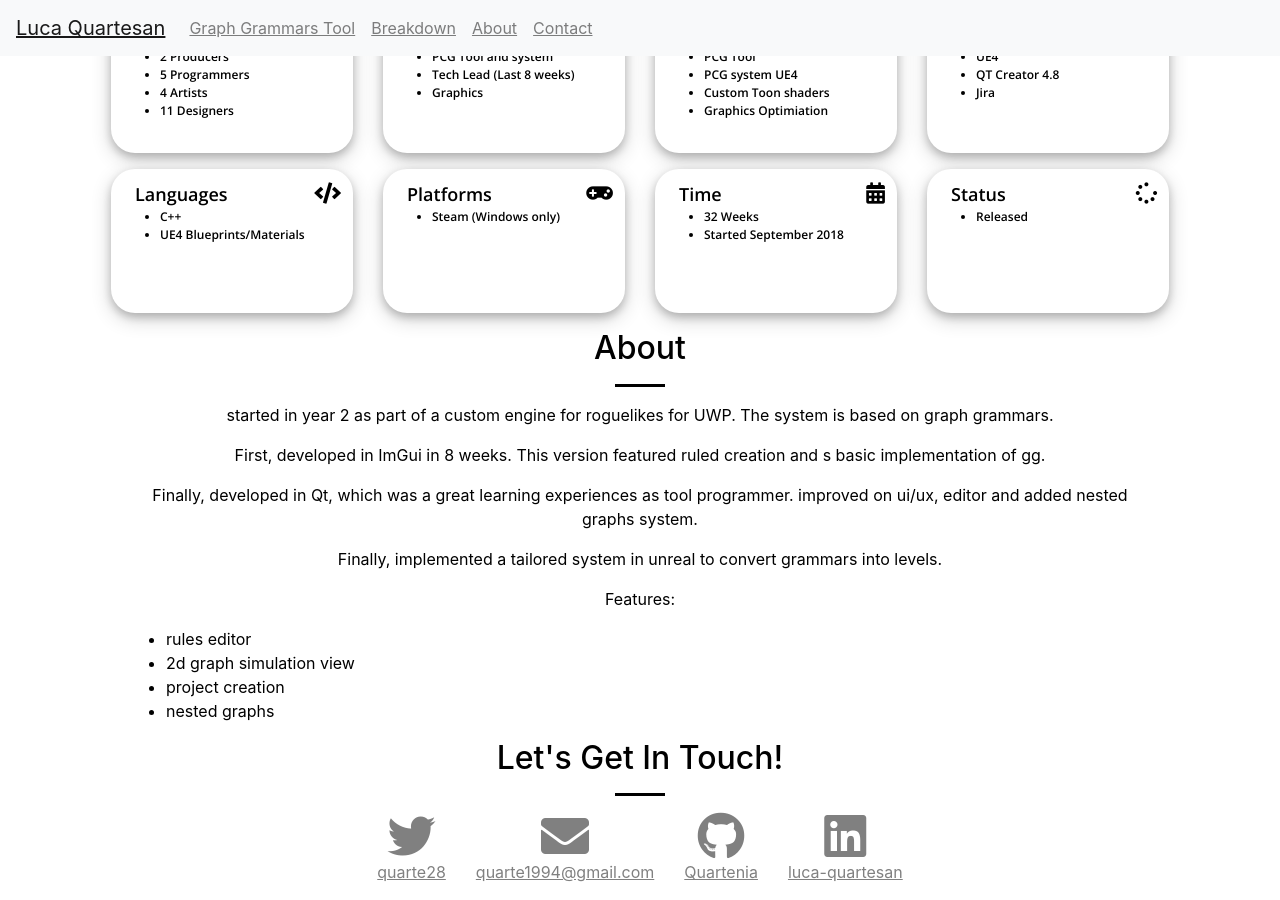
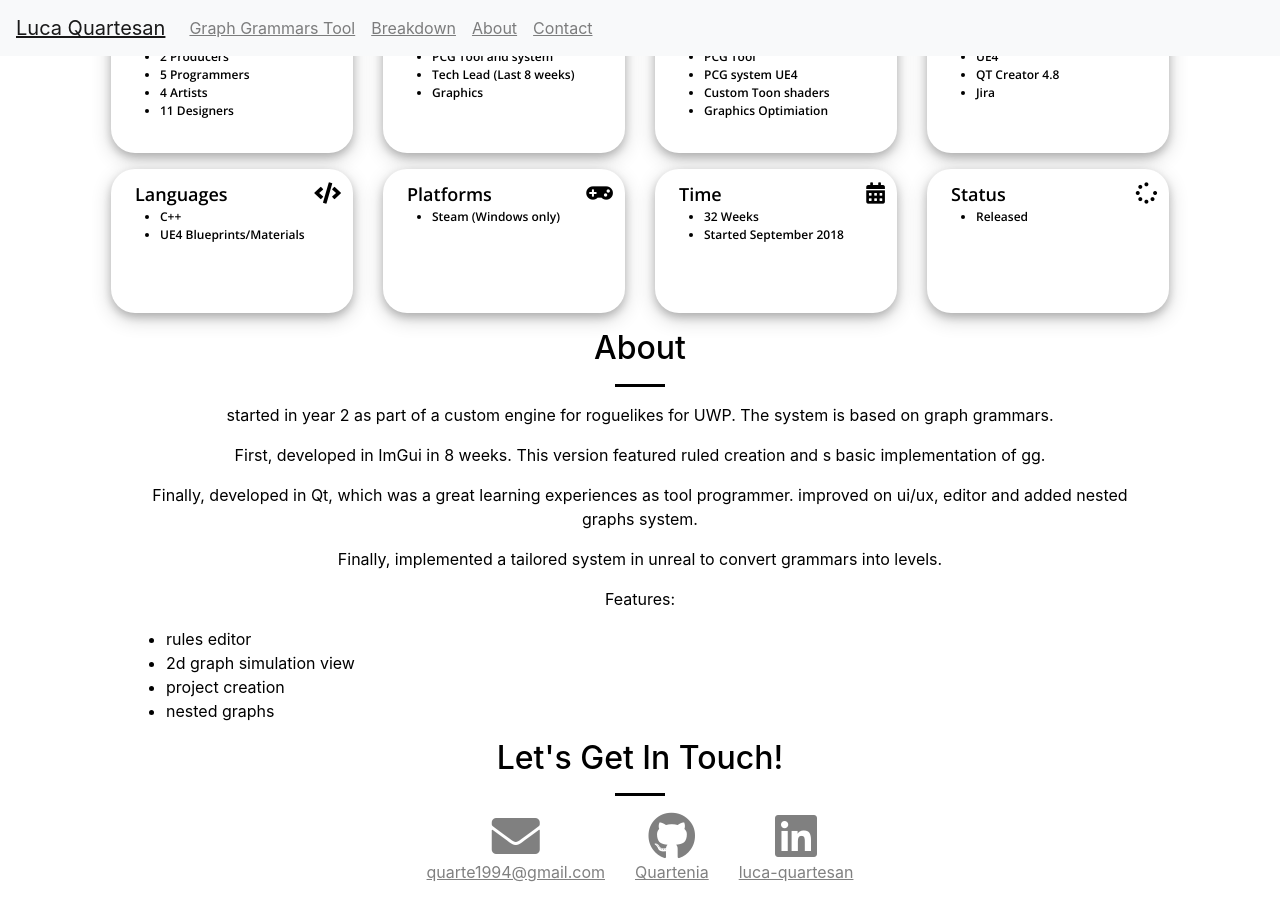
Before and after one commit to Quartenia/quartenia.github.io, a Jekyll site: the page built from _posts/projects/2019-09-05-GrammarsTool.markdown, in a window 1280 px wide and 900 px high, scrolled down 856 px. Built offline with Jekyll 4.4.1, drawn with Linux system fonts in a browser that asks for light colours; nearby versions of some CDN libraries.

Commit message:
Update contact.html
removed twitter icon

```diff
--- a/_includes/contact.html
+++ b/_includes/contact.html
@@ -6,12 +6,7 @@
                 <hr class="primary">
 
             </div>
-            <div class="col-auto  text-center">
-                <a href="https://twitter.com/{{ site.twitter_username }}">
-                    <i class="fab fa-twitter fa-3x wow bounceIn" data-wow-delay=".1s"></i>
-                    <p>{{ site.twitter_username }}</p>
-                </a>
-            </div>
+
             <div class="col-auto text-center">
                 <a href="mailto:{{ site.email }}">
                 <i class="fas fa-envelope fa-3x wow bounceIn" data-wow-delay=".1s"></i>
```
